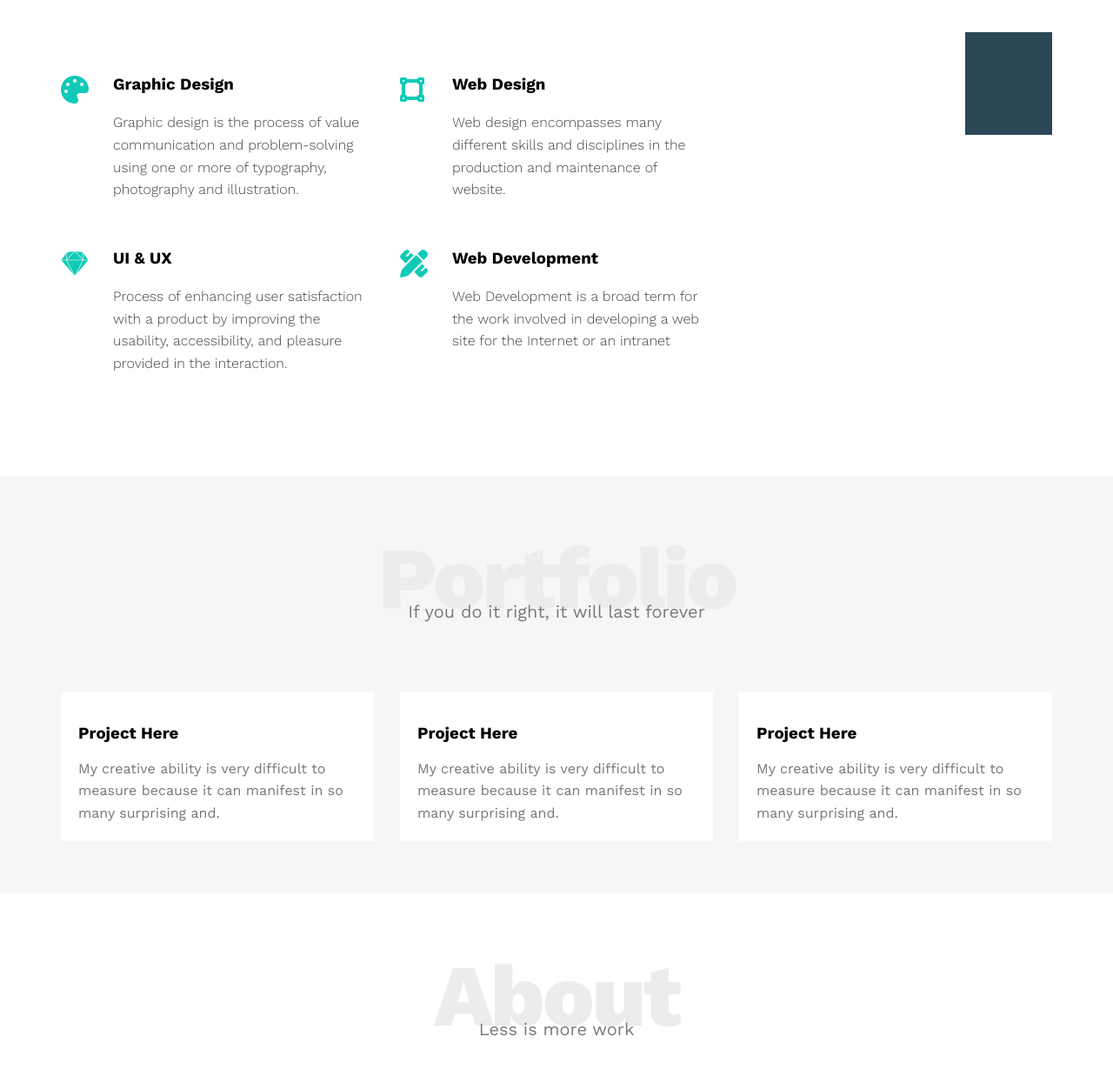
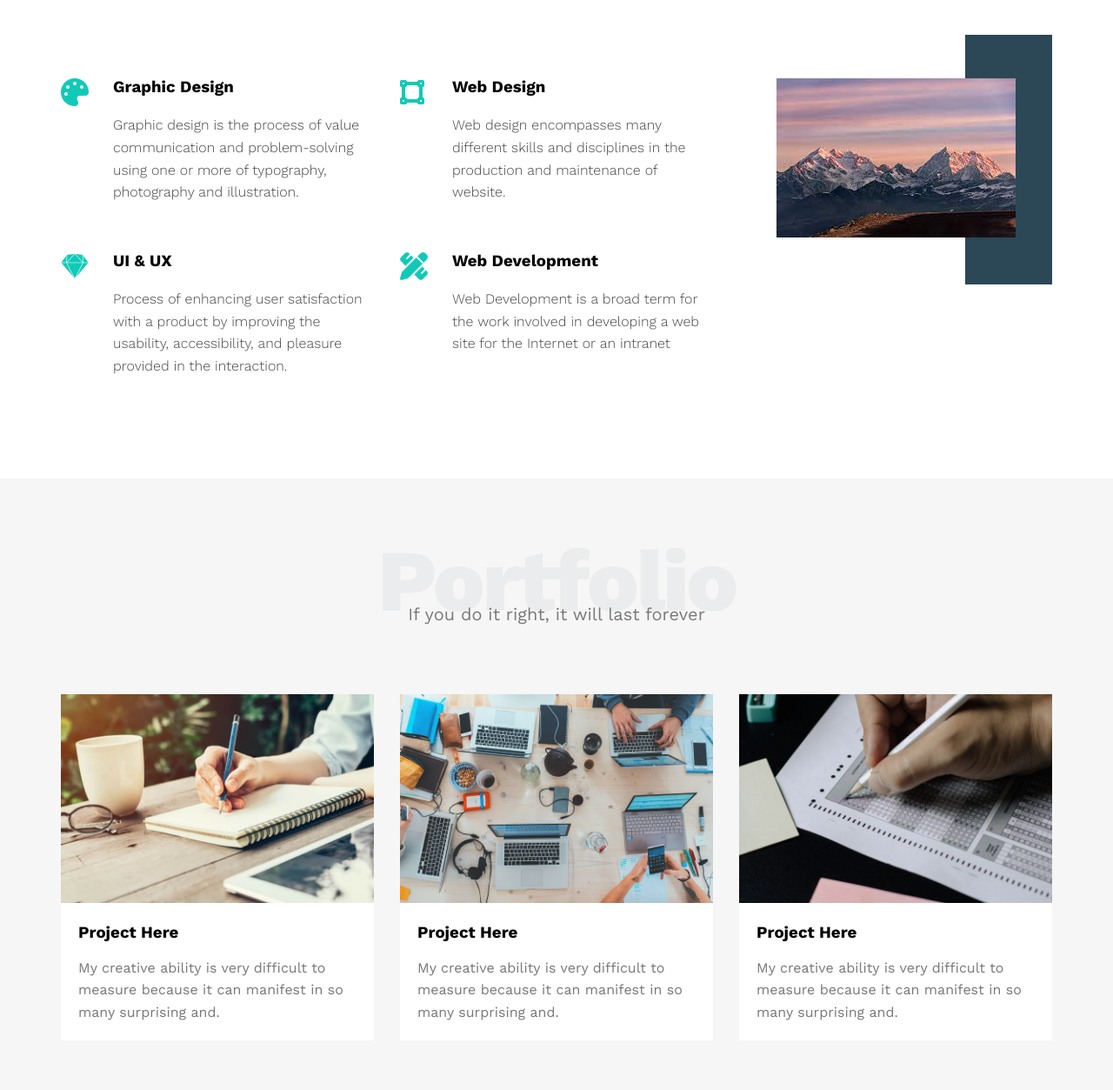
Before and after one commit to mahmed2512/HTML-And-CSS-Template-1, a plain HTML site: page index.html in a window 1280 px wide. Shown: the part 1407-2660 px from the top of the page at 87% size. Drawn offline with nearby package versions, Linux system fonts and the light colour scheme; files that its build step writes are made by us from their sources; files whose address does not match are found by name.

Commit message:
Update index.html

```diff
--- a/index.html
+++ b/index.html
@@ -8,9 +8,9 @@
     <!-- Main Template CSS File -->
     <link rel="stylesheet" href="leon.css" />
     <!-- Render All Elements Normally -->
-    <link rel="stylesheet" href="css/normalize.css" />
+    <link rel="stylesheet" href="normalize.css" />
     <!-- Font Awesome Library-->
-    <link rel="stylesheet" href="css/all.min.css" />
+    <link rel="stylesheet" href="all.min.css" />
     <!-- Google Font -->
     <link rel="preconnect" href="https://fonts.googleapis.com">
     <link
@@ -22,7 +22,7 @@
     <!-- Start Header -->
     <div class="header">
       <div class="container">
-        <img class="logo" src="images/logo.png" alt="" />
+        <img class="logo" src="logo.png" alt="" />
         <div class="links">
           <span class="icon">
             <span></span>
@@ -124,7 +124,7 @@
           </div>
           <div class="col">
             <div class="image image-column">
-              <img src="images/Mo.jpeg" alt="" />
+              <img src="Mo.jpeg" alt="" />
             </div>
           </div>
         </div>
@@ -138,21 +138,21 @@
         <p>If you do it right, it will last forever</p>
         <div class="portfolio-content">
           <div class="card">
-            <img src="images/portfolio-1.jpg" alt="" />
+            <img src="portfolio-1.jpg" alt="" />
             <div class="info">
               <h3>Project Here</h3>
               <p>My creative ability is very difficult to measure because it can manifest in so many surprising and.</p>
             </div>
           </div>
           <div class="card">
-            <img src="images/portfolio-2.jpg" alt="" />
+            <img src="portfolio-2.jpg" alt="" />
             <div class="info">
               <h3>Project Here</h3>
               <p>My creative ability is very difficult to measure because it can manifest in so many surprising and.</p>
             </div>
           </div>
           <div class="card">
-            <img src="images/portfolio-3.jpg" alt="" />
+            <img src="portfolio-3.jpg" alt="" />
             <div class="info">
               <h3>Project Here</h3>
               <p>My creative ability is very difficult to measure because it can manifest in so many surprising and.</p>
@@ -169,7 +169,7 @@
         <p>Less is more work</p>
         <div class="about-content">
           <div class="image">
-            <img src="images/about.jpg" alt="" />
+            <img src="about.jpg" alt="" />
           </div>
           <div class="text">
             <p>
```
